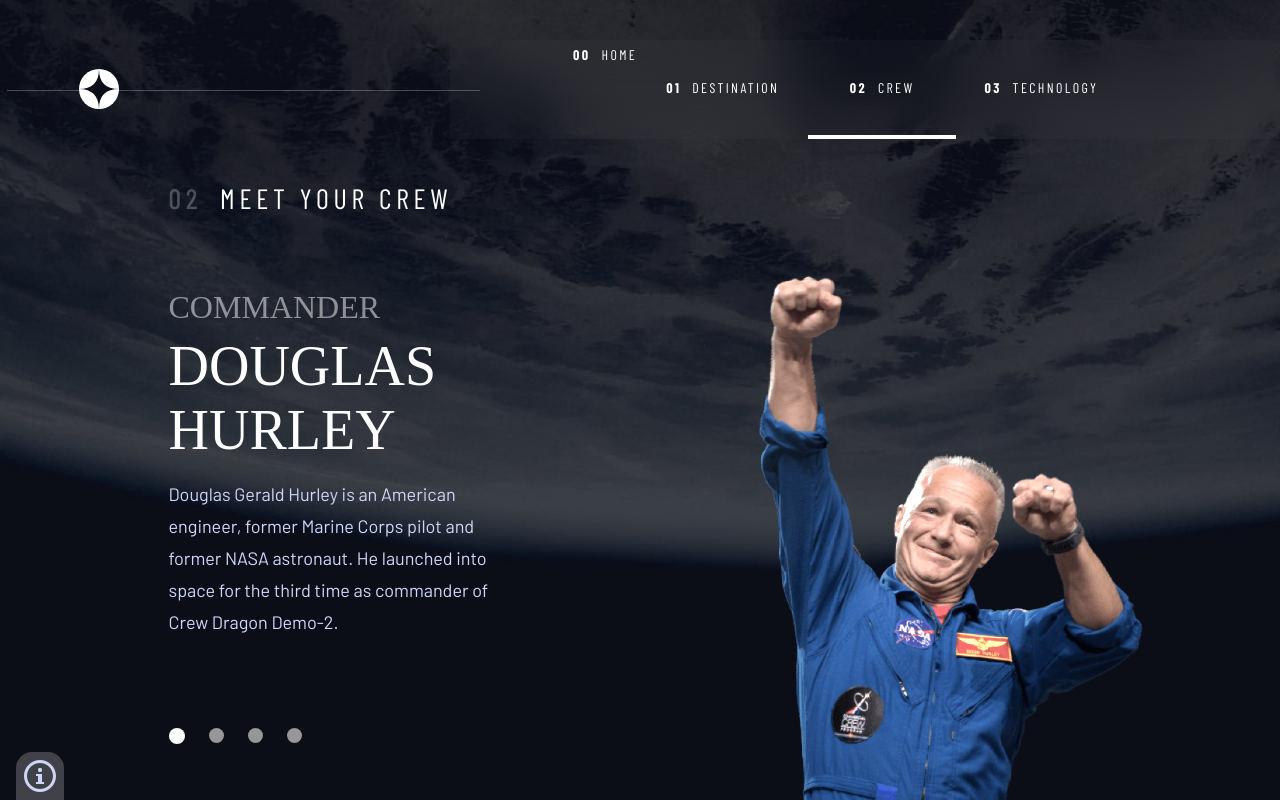
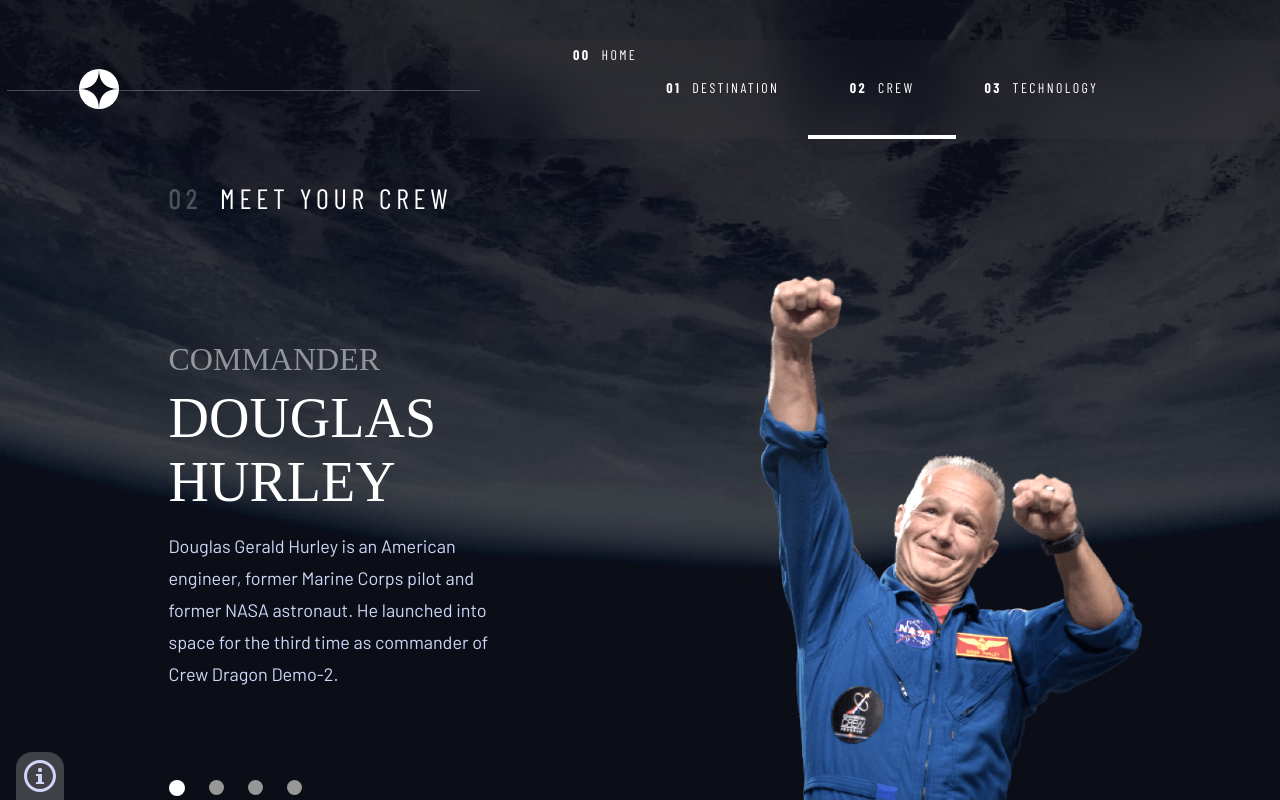
Before and after one commit to Zansuken/space-tourism, a React (Create React App) app: page /crew in a window 1280 px wide. Built offline with nearby package versions, Linux system fonts and the light colour scheme; a web font is replaced by a local one.

Commit message:
fix(warnings): fixed css warning

```diff
--- a/src/components/Nav.tsx
+++ b/src/components/Nav.tsx
@@ -1,5 +1,4 @@
 import { useState } from 'react'
-import { NavLink } from 'react-router-dom'
 import isVisibleLink from './NavLinks'
 
 export default function NavMenu() {
--- a/src/styles/pages/crew.scss
+++ b/src/styles/pages/crew.scss
@@ -49,7 +49,7 @@
         @media (min-width: 768px) {
             width: fit-content;
             display: flex;
-            justify-content: start;
+            justify-content: flex-start;
             gap: 80px;
             padding-left: 168.5px;
         }
@@ -64,7 +64,7 @@
         ul  {
             width: 88px;
             display: flex;
-            justify-self: center;
+            justify-self: flex;
             justify-content: space-between;
             padding: 0;
             list-style: none;
```
